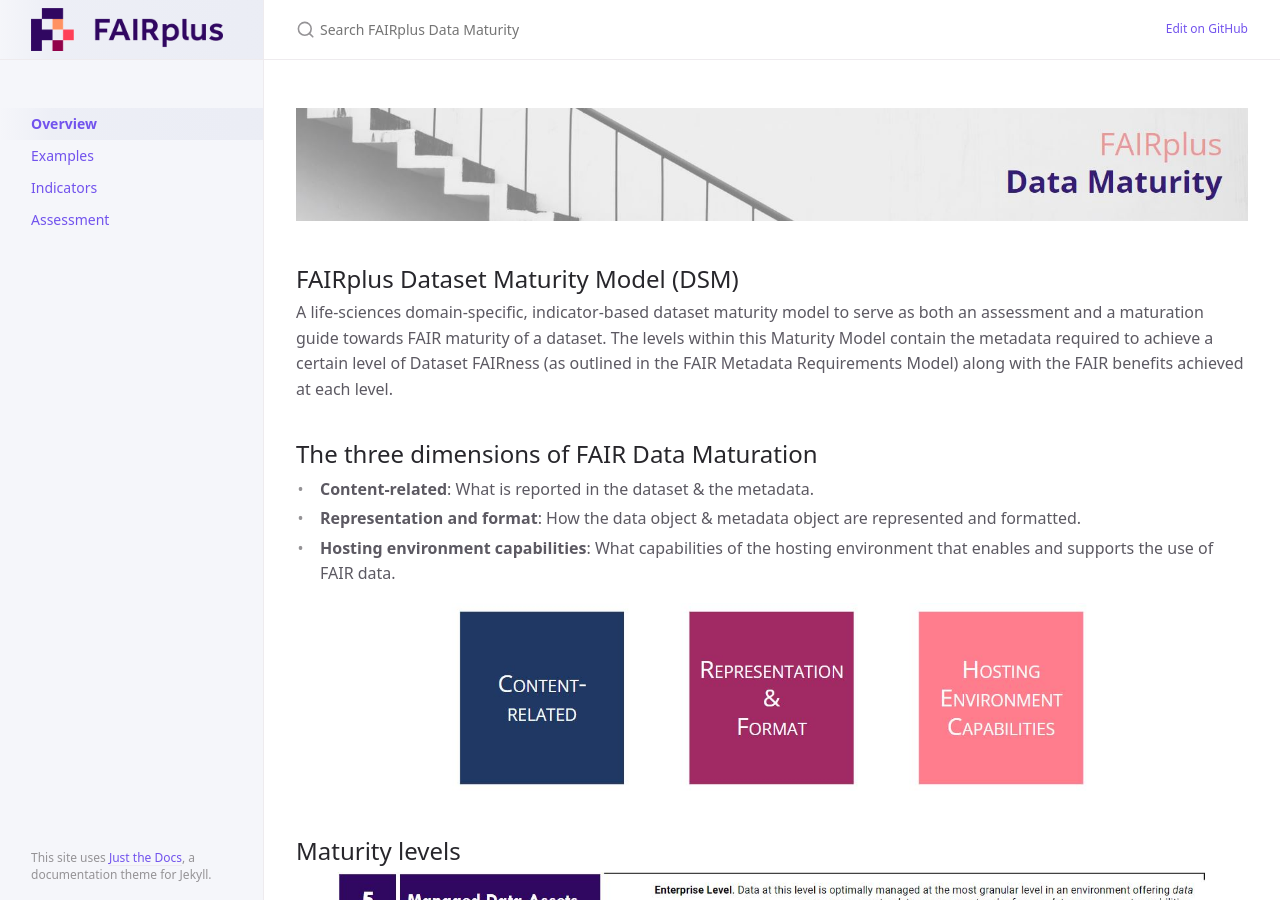
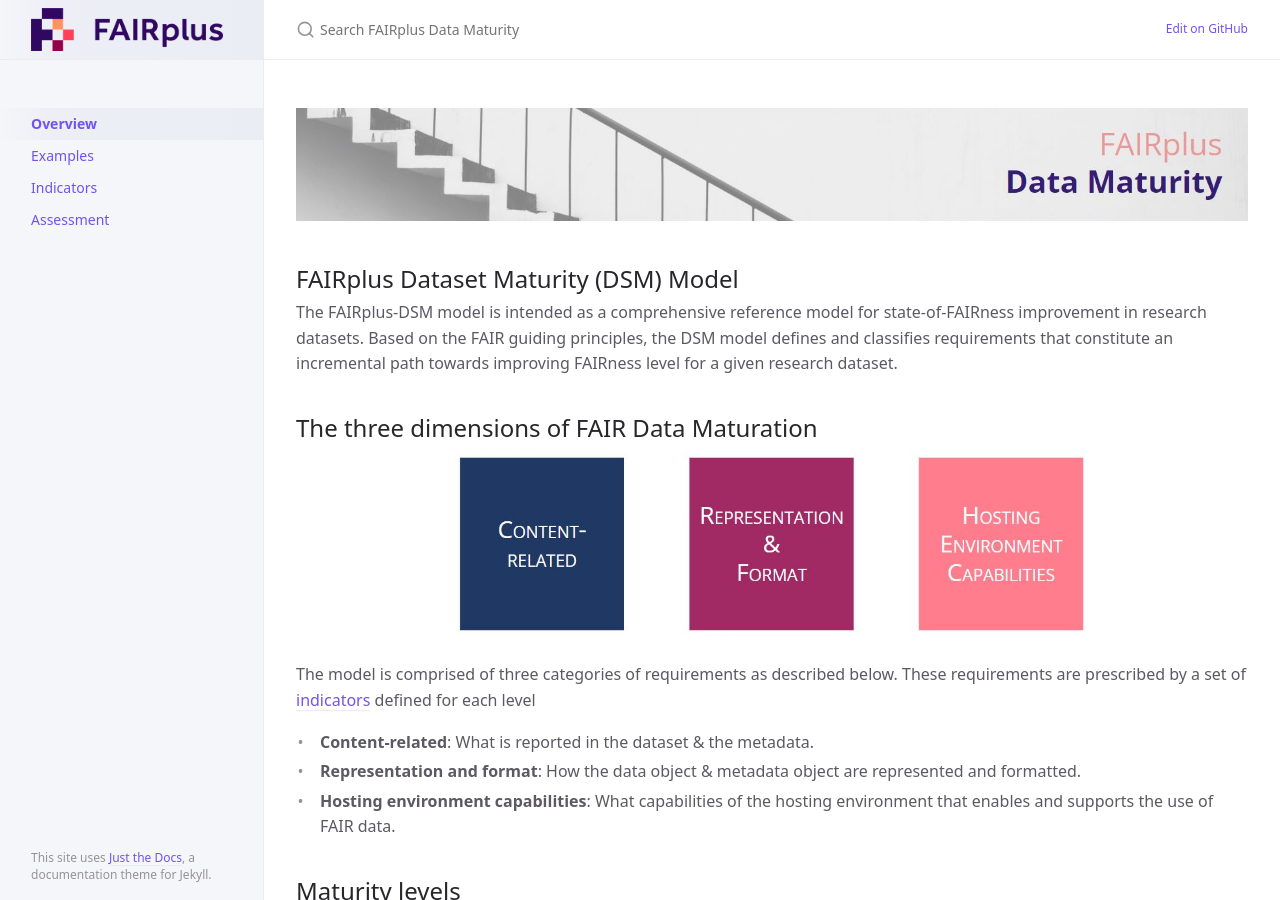
Before and after one commit to FAIRplus/Data-Maturity, a Jekyll site: the page built from index.md, in a window 1280 px wide and 900 px high. Built offline with Jekyll 4.4.1, drawn with Linux system fonts in a browser that asks for light colours.

Commit message:
Update Index.md

```diff
--- a/index.md
+++ b/index.md
@@ -8,17 +8,19 @@ permalink: /
 
 ![Banner](assets/images/overview/banner_draft.JPG)
 
-## FAIRplus Dataset Maturity Model (DSM)
+## FAIRplus Dataset Maturity (DSM) Model
 
-A life-sciences domain-specific, indicator-based dataset maturity model to serve as both an assessment and a maturation guide towards FAIR maturity of a dataset. The levels within this Maturity Model contain the metadata required to achieve a certain level of Dataset FAIRness (as outlined in the FAIR Metadata Requirements Model) along with the FAIR benefits achieved at each level.
+The FAIRplus-DSM model is intended as a comprehensive reference model for state-of-FAIRness improvement in research datasets. Based on the FAIR guiding principles, the DSM model defines and classifies requirements that constitute an incremental path towards improving FAIRness level for a given research dataset.
 
 ## The three dimensions of FAIR Data Maturation
+
+![Dimensions](assets/images/overview/dimensions.JPG)
+
+The model is comprised of three categories of requirements as described below. These requirements are prescribed by a set of [indicators](docs/Indicators.md) defined for each level
 
 - **Content-related**: What is reported in the dataset & the metadata.
 - **Representation and format**: How the data object & metadata object are represented and formatted.
 - **Hosting environment capabilities**: What capabilities of the hosting environment that enables and supports the use of FAIR data.
-
-![Dimensions](assets/images/overview/dimensions.JPG)
 
 ## Maturity levels
 
```
